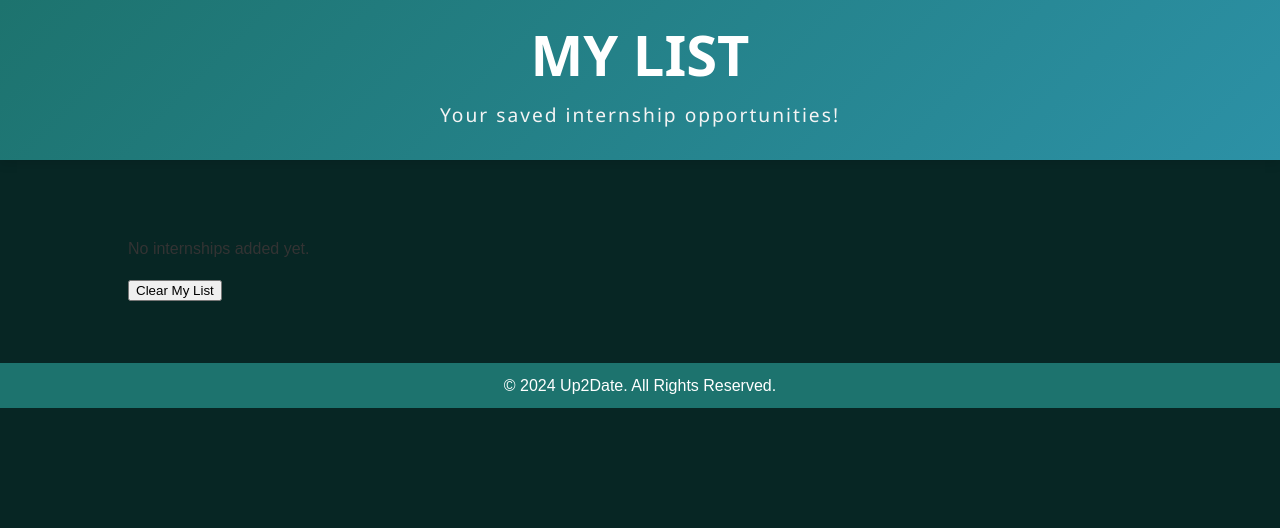
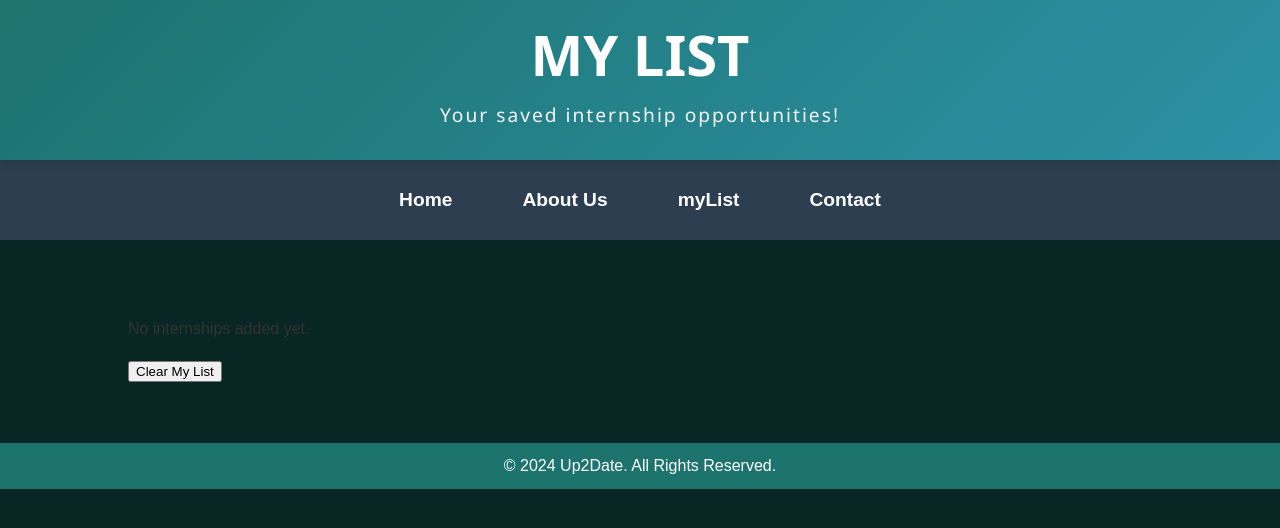
Before and after one commit to GiannahD/Up2Date, a website: page public/my-list.html in a window 1280 px wide. Drawn offline with Linux system fonts and the light colour scheme.

Commit message:
Added nav bar to my-list page

```diff
--- a/public/my-list.html
+++ b/public/my-list.html
@@ -14,6 +14,13 @@
         <p>Your saved internship opportunities!</p>
     </header>
 
+    <nav>
+      <a href="index.html">Home</a>
+      <a href="about-us.html">About Us</a> <!-- Updated link -->
+      <a href="my-list.html">myList</a>
+      <a href="#contact">Contact</a>
+    </nav>
+
     <div class="container">
         <div id="internshipContainer"></div>
         <button id="clearListButton">Clear My List</button>
```
